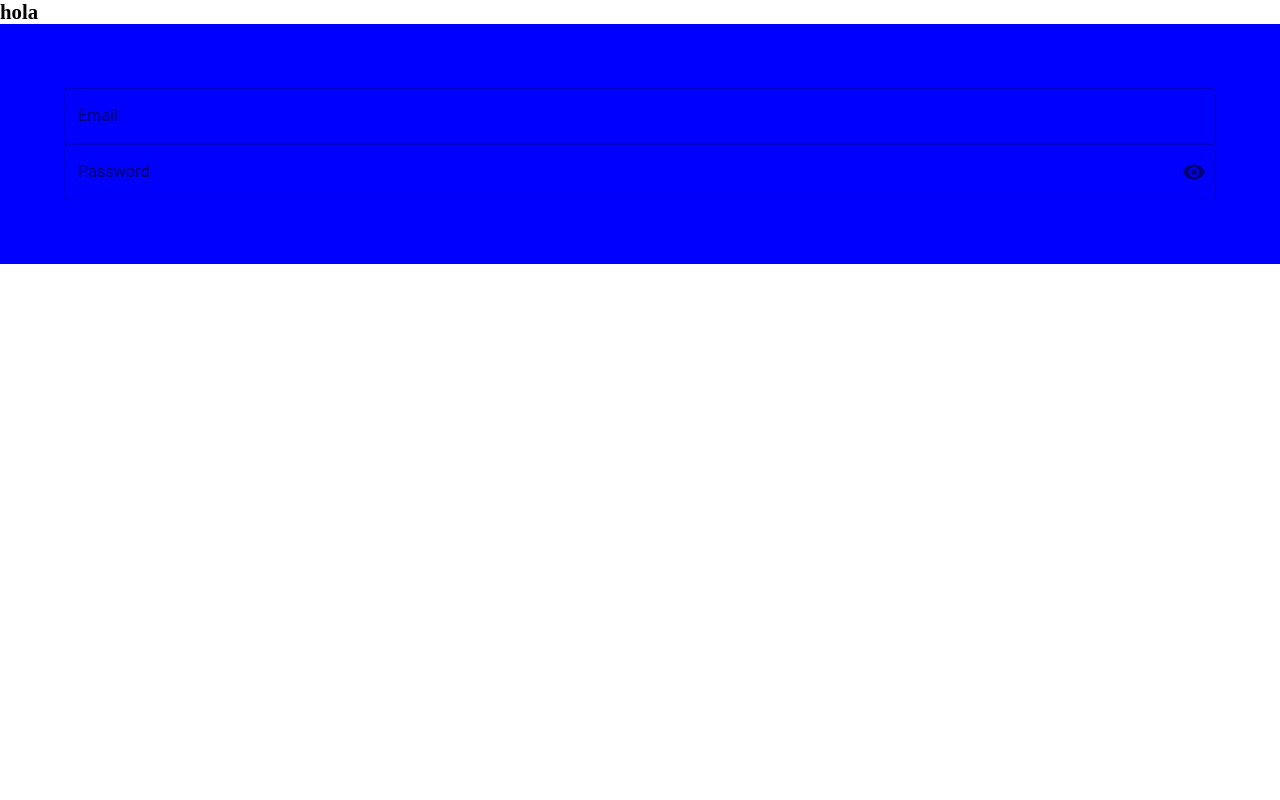
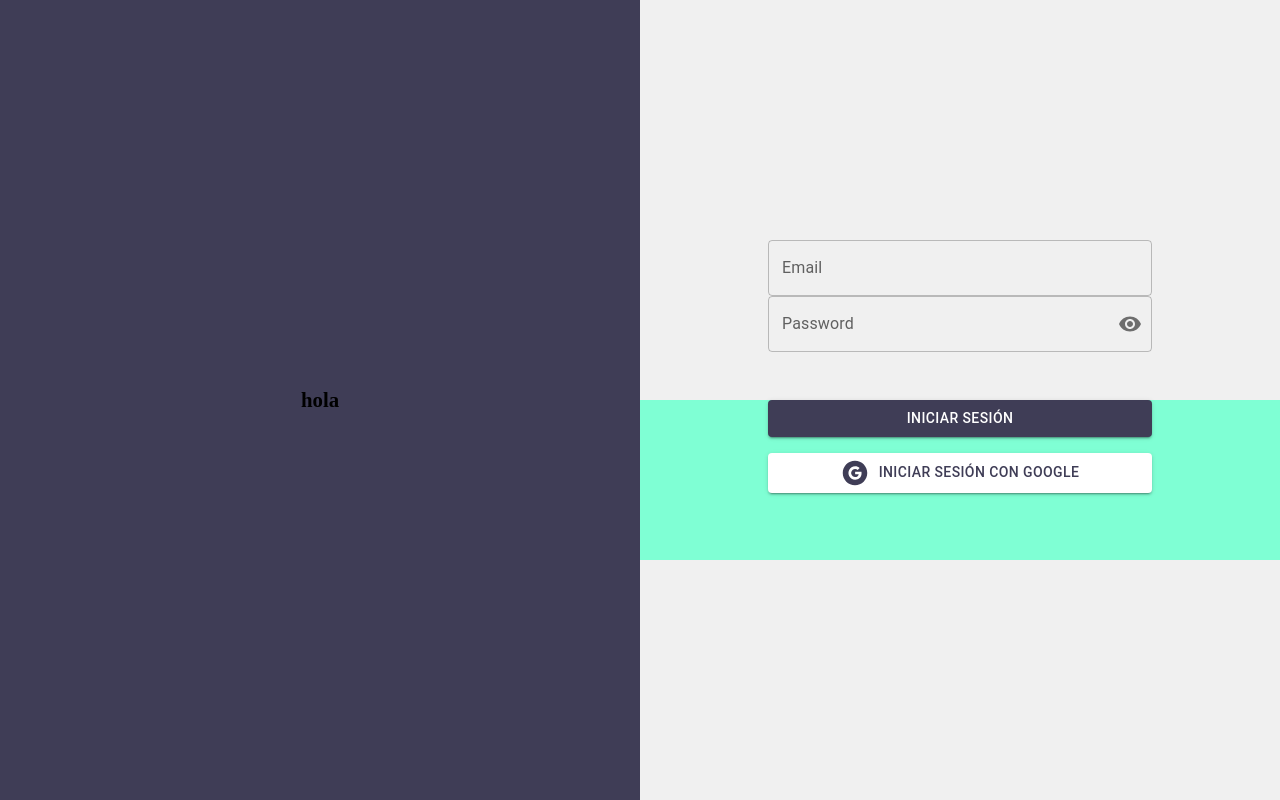
Before and after one commit to ShamuXX/JeSteria, a Next.js app: page /Login in a window 1280 px wide. Built offline with nearby package versions, Linux system fonts and the light colour scheme.

Commit message:
Optimazing code - Buttons
Co-authored-by: Joana Miguel <Jmiguel@ucol.mx>

```diff
--- a/src/components/atoms/Inputs/Inputs.js
+++ b/src/components/atoms/Inputs/Inputs.js
@@ -11,9 +11,8 @@ export default function Inputs(props) {
         sx={{
           display: "flex",
           flexDirection: "column",
-          backgroundColor: "blue",
           minWidth: "50%",
-          padding: "5%",
+          paddingInline: "20%",
         }}
       >
         <TextField id="email-user" label="Email" className={styles.txtField} />
--- a/src/components/atoms/Inputs/Inputs.module.css
+++ b/src/components/atoms/Inputs/Inputs.module.css
@@ -1,7 +1,6 @@
 .container {
-  width: 100vw;
-  height: 20vh;
-  background-color: red;
+  width: 100%;
+  height: 20%;
   min-width: 70%;
 }
 
--- a/src/pages/Login.js
+++ b/src/pages/Login.js
@@ -1,11 +1,51 @@
 import React from "react";
 import Inputs from "../components/atoms/Inputs/Inputs";
+import * as styles from "../styles/LoginStyles.module.css";
+import Stack from "@mui/material/Stack";
+
+import IconGoogleCircle from "../icons/google";
+import Button from "@mui/material/Button";
 
 const Login = (props) => {
   return (
-    <div>
-      <h1 style={{ fontSize: "1.3rem" }}>hola</h1>
-      <Inputs />
+    <div className={styles.container}>
+      <div className={styles.containerSection1}>
+        <h1 style={{ fontSize: "1.3rem" }}>hola</h1>
+      </div>
+      <div className={styles.containerSection2}>
+        <Inputs />
+        <div className={styles.buttonsContainer}>
+          <Stack
+            spacing={2}
+            style={{
+              display: "flex",
+              flexDirection: "column",
+              minWidth: "50%",
+              paddingInline: "20%",
+            }}
+          >
+            <Button
+              variant="contained"
+              color="secondary"
+              style={{ height: "100%", background: "rgb(63, 61, 86)" }}
+            >
+              Iniciar Sesión
+            </Button>
+            <Button
+              variant="contained"
+              style={{
+                height: "100%",
+                background: "rgb(255, 255, 255)",
+                color: "rgb(63, 61, 86)",
+              }}
+              onClick={() => router.push("/Home")}
+            >
+              <IconGoogleCircle />
+              Iniciar Sesión con google
+            </Button>
+          </Stack>
+        </div>
+      </div>
     </div>
   );
 };
--- a/src/styles/LoginStyles.module.css
+++ b/src/styles/LoginStyles.module.css
@@ -1,3 +1,11 @@
+
+.container{
+  overflow: 'hidden';
+  height: 100vh;
+  display: flex;
+  margin:0;
+  padding:0;
+}
 
 /*Primera Sección */
 
@@ -33,13 +41,7 @@
 }
 /*Segunda Sección */
 
-.container{
-  overflow: 'hidden';
-  height: 100vh;
-  display: flex;
-  margin:0;
-  padding:0;
-}
+
 
 .containerSection2{
   background-color: #F0F0F0;
@@ -51,6 +53,12 @@
   position: relative;
 }
 
+.buttonsContainer{
+  width: 100%;
+  height: 20%;
+  min-width: 70%;
+  background-color: aquamarine;
+}
 .containerImg{
   top: 0;
   height: 100%;
```
